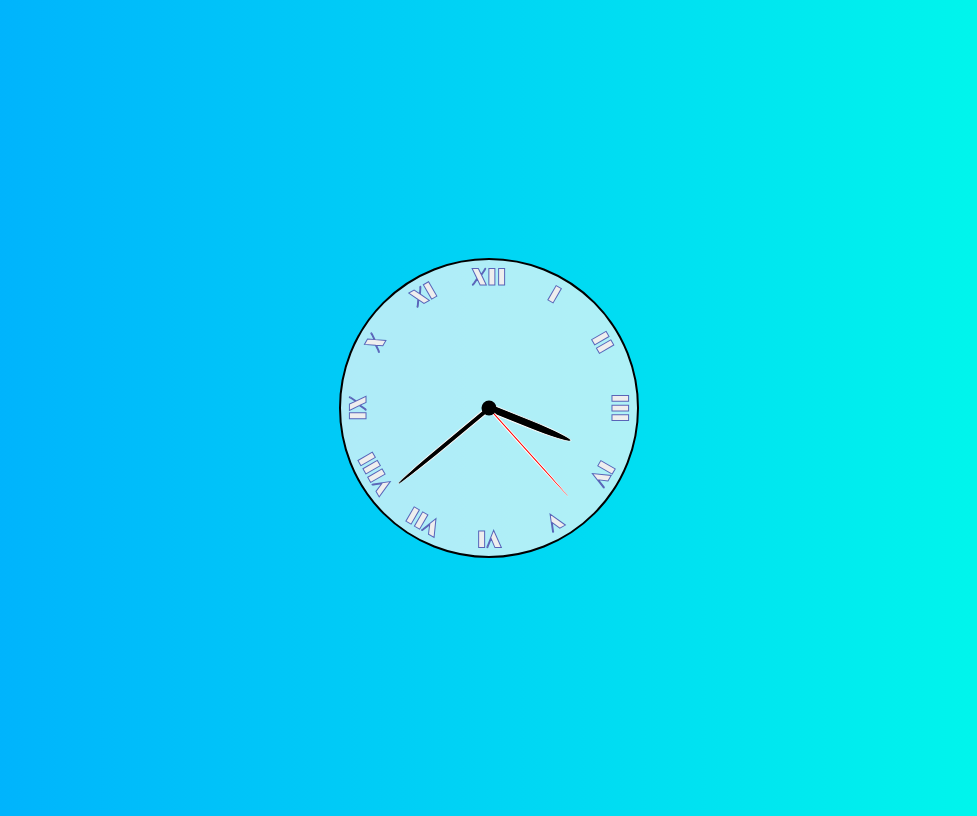
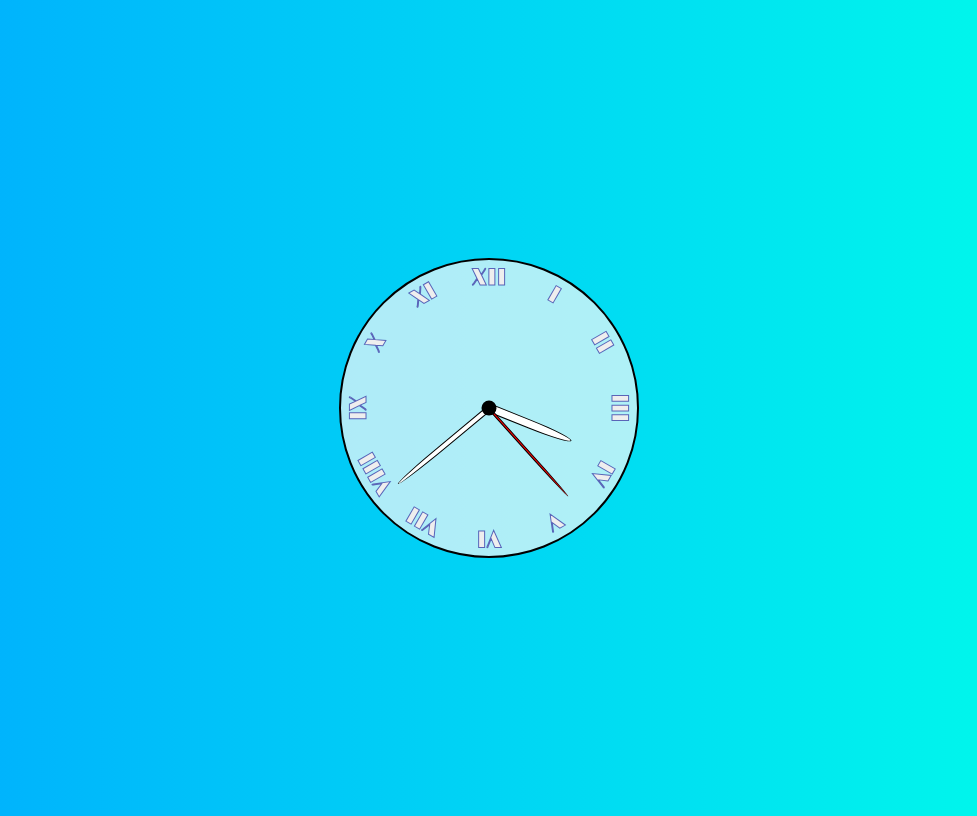
Before and after one commit to iamunhoz/analog-clock, a plain HTML site: page index.html in a window 1280 px wide. Shown: the whole page, without its empty margins (151-1128 px from the left). Drawn offline with nearby package versions, Linux system fonts and the light colour scheme.

Commit message:
hands are now white

```diff
--- a/src/index.css
+++ b/src/index.css
@@ -49,8 +49,8 @@
 	bottom: 50%;
 	left: 50%;
 	height: 40%;
-	background-color: black;
-	border: 1px solid white;
+	background-color: white;
+	border: 1px solid black;
 	border-top-left-radius: 50%;
 	border-top-right-radius: 50%;
 	transform-origin: bottom;
```
